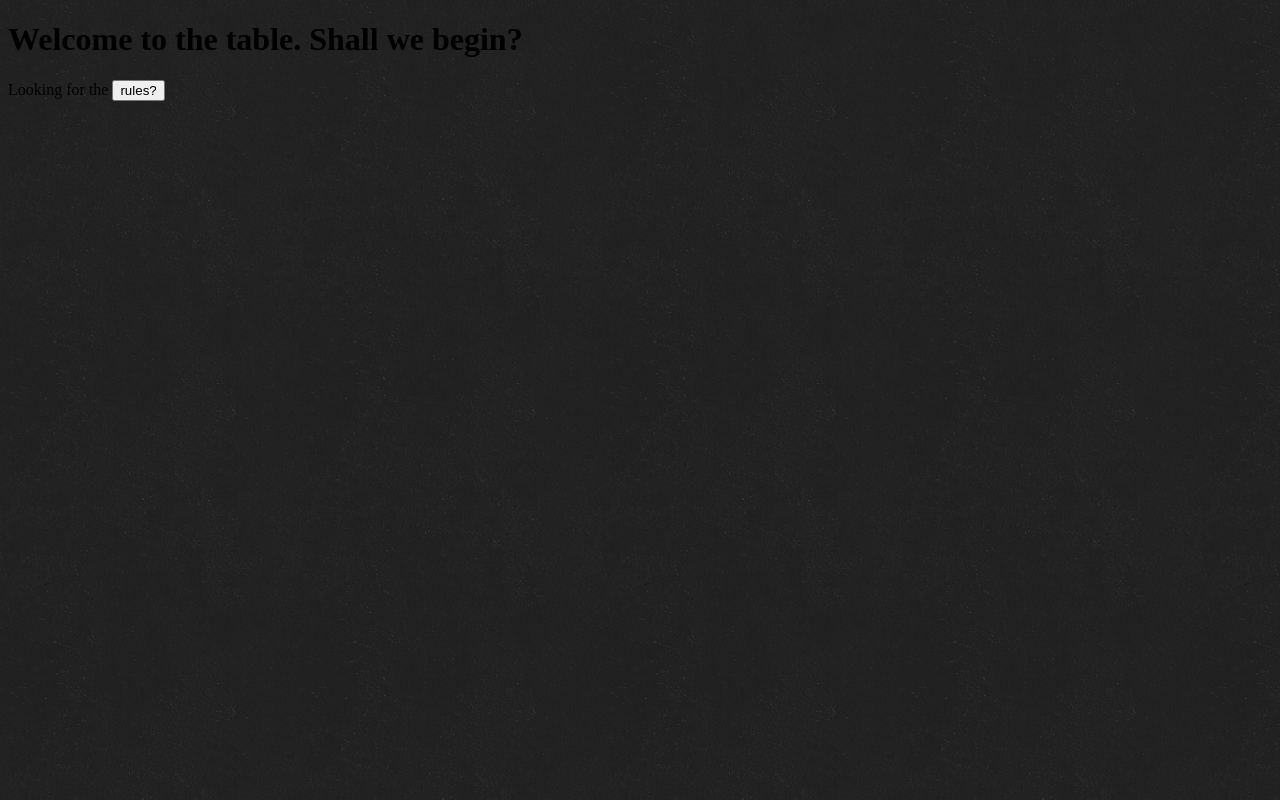
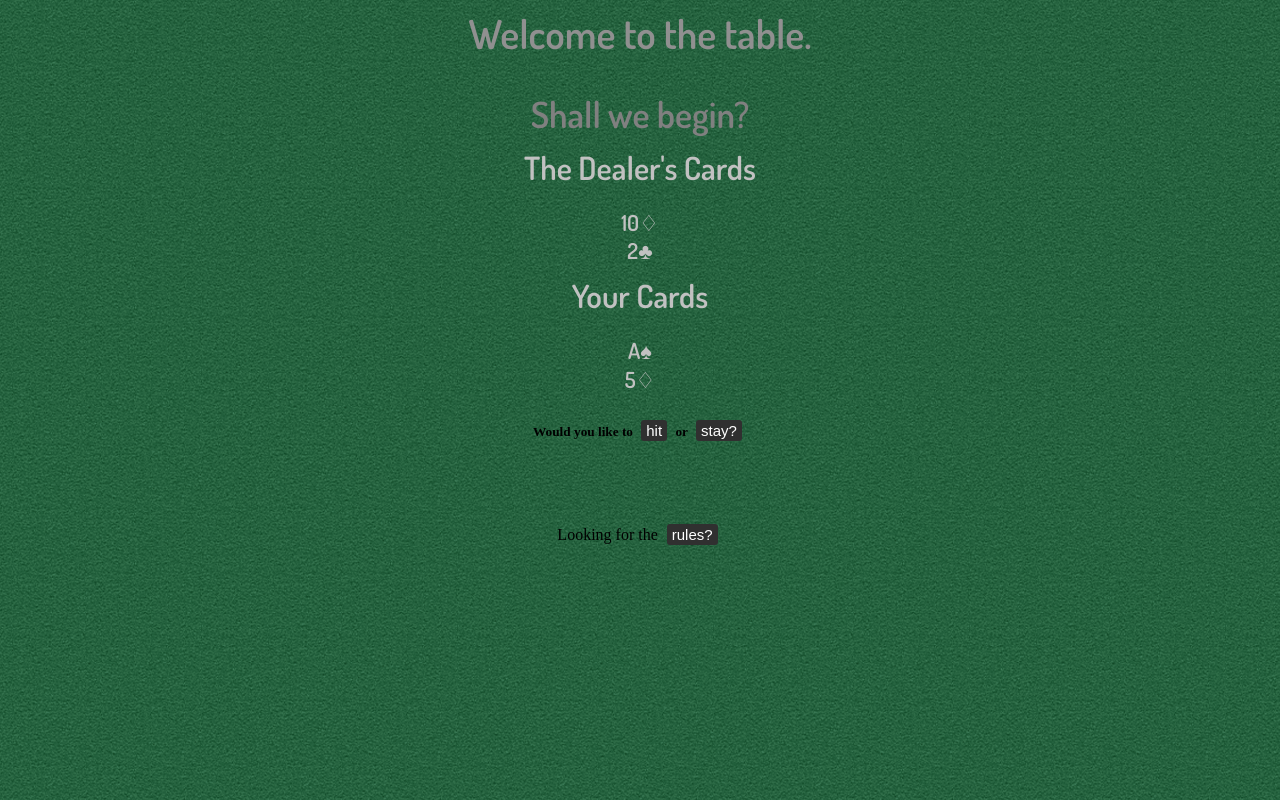
Before and after one commit to Suhmedoh/Suhmedoh.github.io, a plain HTML site: page index.html in a window 1280 px wide. Drawn offline with Linux system fonts and the light colour scheme.

Commit message:
working on frontend view

```diff
--- a/index.html
+++ b/index.html
@@ -4,14 +4,8 @@
     <meta charset="utf-8">
     <link href='https://fonts.googleapis.com/css?family=Dosis:600' rel='stylesheet' type='text/css'>
     <title>jiaxsun</title>
-  <script>function displayRules() {
-		alert('Welcome to Josh&quot;s rendition of Blackjack.\n
-			We&quot;re going to be using a single deck, and no betting.\n
-			The object of the game is to get as close to 21 as possible, without going over.\n
-			Each card has a numerical value, 2-9 are themselves, 10-King count as 10, and Ace is 1 or 11\n
-			depending on what&quot;s most beneficial to you.  Suits do not matter.\n');}
 
-  </script>
+
 </head>
 
 <style>
@@ -20,22 +14,36 @@
 
 div.middle
 {
-  width: 100%;
-  max-width: 830px;
-  margin: 50px auto;
+    display: block;
+    margin: 0 auto;
+    text-align: center;
+}
+
+h2
+{
+    font-family: 'Dosis';
+    font-size: 40px;
+    display: block;
+    margin-left: auto;
+    margin-right: auto;
+    margin-top: auto;
+    width: auto;
+    text-align: center;
+    color: #909090;
 }
 
 h3
 {
     font-family: 'Dosis';
-  font-size: 32px;
+    font-size: 36px;
     display: block;
     margin-left: auto;
     margin-right: auto;
-  margin-top: 100px;
+    margin-top: 30px;
+    margin-bottom: 5px;
     width: auto;
     text-align: center;
-  color: #c1c1c1;
+    color: #808080;
 }
 
 h4
@@ -45,44 +53,104 @@ h4
     display: block;
     margin-left: auto;
     margin-right: auto;
-  margin-top: 30px;
-  margin-bottom: 50px;
+    margin-top: 10px;
+    margin-bottom: 20px;
     width: auto;
     text-align: center;
     color: #c1c1c1;
 }
 
-img
-{
-  display: inline-block;
-  margin-left: auto;
-  margin-right: auto;
-  margin-top: 30px;
-}
 
-a.themer
+p.cards
 {
     font-family: 'Dosis';
     font-size: 22px;
     display: block;
-  margin-left: auto;
-  margin-right: auto;
-  margin-top: 30px;
-  margin-bottom: 50px;
+    margin: 0 auto;
     width: auto;
     text-align: center;
     color: #c1c1c1;
+
+}
+
+.button {
+        background-color: #303030;
+        border: 1px;
+        border-radius: 3px;
+        color: white;
+        padding: 2px 5px;
+        text-align: center;
+        display: inline-block;
+        font-size: 15px;
+        margin: 5px 5px;
+        transition-duration: 0.9s;
+        cursor: pointer;
+}
+
+.buttonHit:hover {
+        background-color: red;
+        color: black;
+        transition-duration: 0.5s;
+}
+
+.buttonStay:hover {
+        background-color: green;
+        color: black;
+        transition-duration: 0.5s;
+}
+
+.buttonRules:hover {
+        background-color: blue;
+        color: black;
+        transition-duration: 0.5s;
 }
 
 body
 {
-  background-image: url('dark_wall.png');
+    background-image: url('pool_table.png');
     background-repeat: repeat;
 }
 </style>
 
-<body bgcolor="#141414">
-<h1> Welcome to the table.  Shall we begin?</h1>
-<p> Looking for the <button onclick="displayRules()">rules?</button>
+<body bgcolor='#141414'>
+    <h2> Welcome to the table.</h2>
+    <h3> Shall we begin?</h3>
+        <div class="dealerCards">
+            <h4>The Dealer's Cards</h4>
+            <p class = "cards" id="dealerCard1"></p>
+            <p class = "cards" id="dealerCard2"></p>
+        </div>
+    <div class="yourCards">
+        <h4>Your Cards</h4>
+        <p class = "cards" id="playerCard1"></p>
+        <p class = "cards" id="playerCard2"></p>
+    </div>
+
+    <div class = "middle">
+        <h5> Would you like to <button class="button buttonHit" onclick="hit">hit</button> or <button class="button buttonStay" onclick="stay">stay?</button>
+        </h5>
+    </div>
+    <div style="height: 50px">
+    </div>
+    <span style="text-align: center; display: block; margin-left: auto; margin-right: auto;"> Looking for the <button class = "button buttonRules" onclick="displayRules()">rules?</button>
+    </span>
+
 </body>
+    <script>
+    function displayRules() {
+       alert('Welcome to Joshs rendition of Blackjack.\n\n The rules are as follows:\n You must try to get as close to 21 as you can, without going over.\n\n Each card has a numerical value; 2 through 9 represent themselves, 10 through King are valued at 10, and an Ace is counted at 1 or 11, depending on which is more beneficial.\n\n You are dealt 2 cards; For the purpose of this game, both cards will be faceup, as it doesnt matter whether or not the dealer can see your cards, because they have to follow a predefined set of rules. \n\nAfter you recieve your two cards and the dealer has theirs, you may hit or stay.\n\n  If you choose hit, you are dealt another cardwhich adds to your total.\n\n  If at any point you go over 21, you lose. \n If you stay, you stick with the cards you have and whatever they total up to.\n\n  The goal is to beat the dealer.  This can be done by getting 21 exactly blackjack, getting a higher card value total than the dealer .. for example, your 20 vs their 19.. or by not going over 21 and having the dealer bust.')}
+// make the array of cards.  Seeing as a casinos typically use 6 or more decks and shuffle the cards partway through, i'll use a theoretically "endless" deck, with an unlimited number of shuffled cards.
+// card suits: spades = &#9824; , hearts &#9825; , clubs &#9827 , diamonds &#9826
+var cards = ['A&#9824;' , '2&#9824;' , '3&#9824;' , '4&#9824;' , '5&#9824;' , '6&#9824;' , '7&#9824;' , '8&#9824;' , '9&#9824;' , '10&#9824;' , 'J&#9824;' , 'Q&#9824;' , 'K&#9824;' , 'A&#9825;' , '2&#9825;' , '3&#9825;' , '4&#9825;' , '5&#9825;' , '6&#9825;' , '7&#9825;' , '8&#9825;' , '9&#9825;' , '10&#9825;', 'J&#9825;' , 'Q&#9825;' , 'K&#9825;' , 'A&#9827;' , '2&#9827;' , '3&#9827;' , '4&#9827;' , '5&#9827;' , '6&#9827;' , '7&#9827;' , '8&#9827;' , '9&#9827;' , '10&#9827;' , 'J&#9827;' , 'Q&#9827;' , 'K&#9827;' , 'A&#9826;' , '2&#9826;' , '3&#9826;' , '4&#9826;' , '5&#9826;' , '6&#9826;' , '7&#9826;' , '8&#9826;' , '9&#9826;' , '10&#9826;' , 'J&#9826;' , 'Q&#9826;' , 'K&#9826;' ];
+
+var dCard1 = cards[Math.floor(Math.random() * cards.length)];
+var dCard2 = cards[Math.floor(Math.random() * cards.length)];
+var pCard1 = cards[Math.floor(Math.random() * cards.length)];
+var pCard2 = cards[Math.floor(Math.random() * cards.length)];
+
+document.getElementById("dealerCard1").innerHTML = dCard1;
+document.getElementById("dealerCard2").innerHTML = dCard2;
+document.getElementById("playerCard1").innerHTML = pCard1;
+document.getElementById("playerCard2").innerHTML = pCard2;
+</script>
 </html>
```
Also changed, not shown: pool_table.png (added), pool_table/pool_table_@2X.png (added), pool_table/readme.txt (added). Lines whose indentation alone changed are shown as unchanged.
